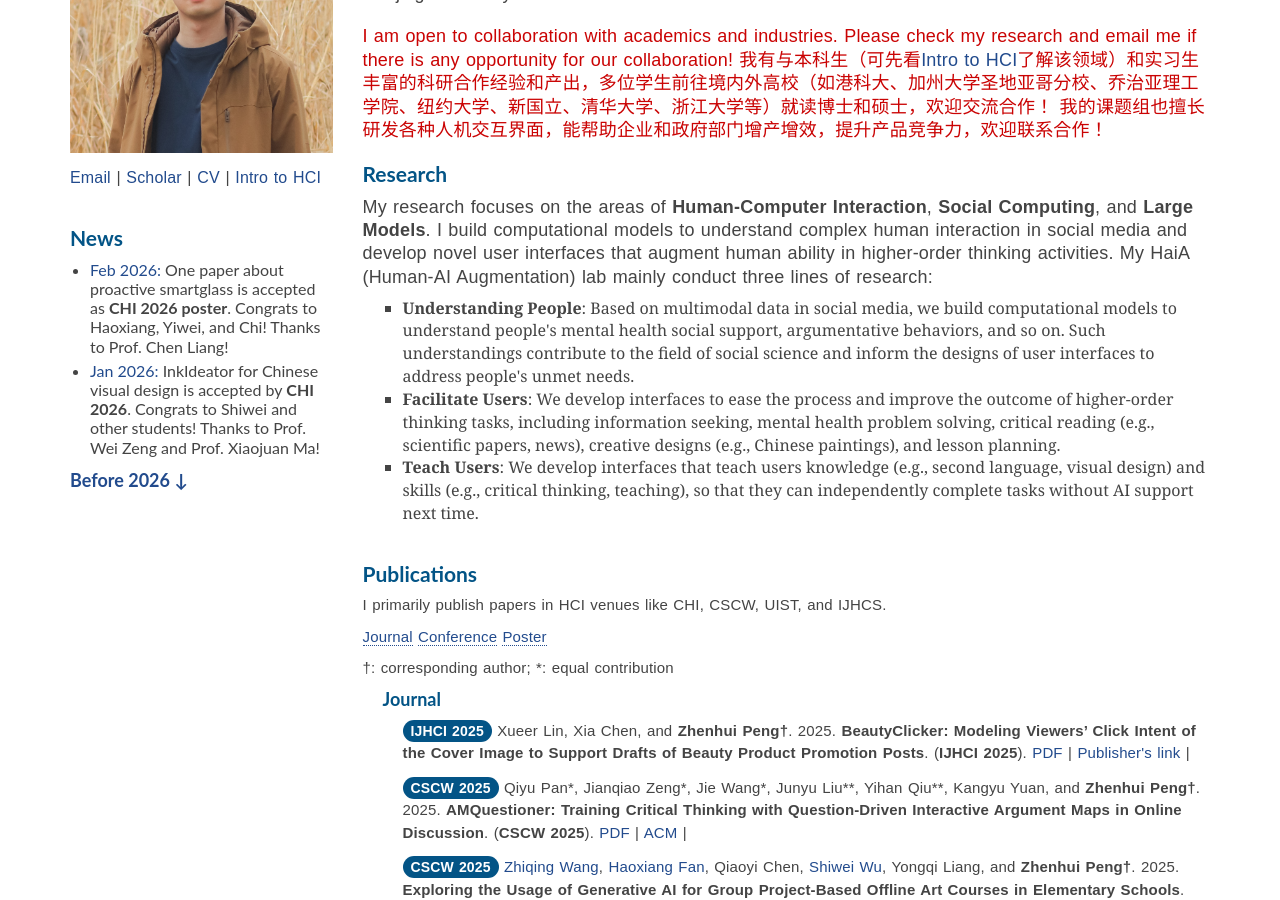
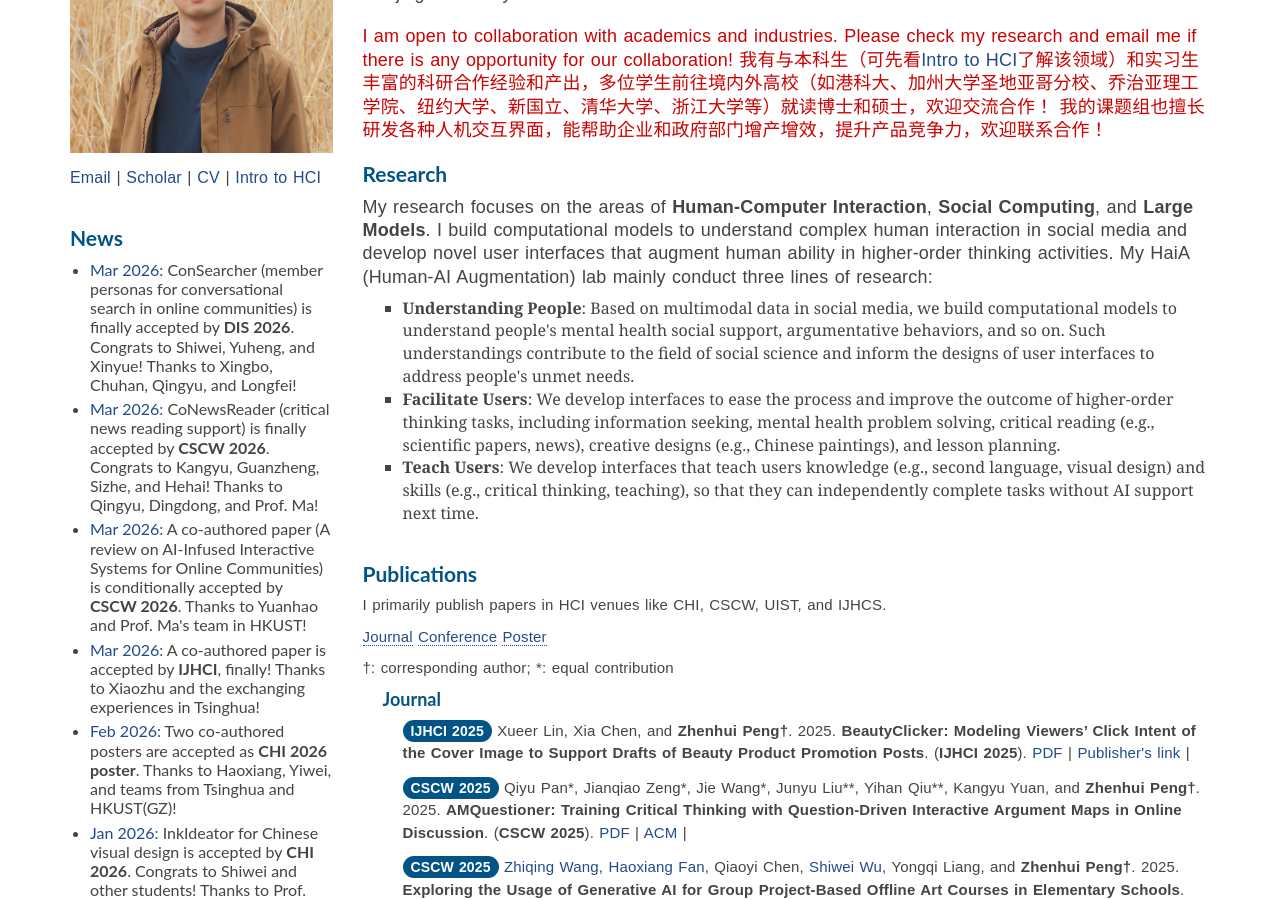
Before and after one commit to PenguinZhou/PenguinZhou.github.io, a Jekyll site: the page index.html, which Jekyll copies as it is, in a window 1280 px wide and 900 px high, scrolled down 205 px. Built offline with Jekyll 4.4.1, drawn with Linux system fonts in a browser that asks for light colours.

Commit message:
mar paper accept

```diff
--- a/index.html
+++ b/index.html
@@ -99,7 +99,19 @@
 
                     <ul>
                         <li>
-                            <a>Feb 2026:</a> One paper about proactive smartglass is accepted as <strong>CHI 2026 poster</strong>. Congrats to Haoxiang, Yiwei, and Chi! Thanks to Prof. Chen Liang!
+                            <a>Mar 2026:</a> ConSearcher (member personas for conversational search in online communities) is finally accepted by <strong>DIS 2026</strong>. Congrats to Shiwei, Yuheng, and Xinyue! Thanks to Xingbo, Chuhan, Qingyu, and Longfei!
+                        </li>
+                        <li>
+                            <a>Mar 2026:</a> CoNewsReader (critical news reading support) is finally accepted by <strong>CSCW 2026</strong>. Congrats to Kangyu, Guanzheng, Sizhe, and Hehai! Thanks to Qingyu, Dingdong, and Prof. Ma!
+                        </li>
+                        <li>
+                            <a>Mar 2026:</a> A co-authored paper (A review on AI-Infused Interactive Systems for Online Communities) is conditionally accepted by <strong>CSCW 2026</strong>. Thanks to Yuanhao and Prof. Ma's team in HKUST!
+                        </li>
+                        <li>
+                            <a>Mar 2026:</a> A co-authored paper is accepted by <strong>IJHCI</strong>, finally! Thanks to Xiaozhu and the exchanging experiences in Tsinghua!
+                        </li>
+                        <li>
+                            <a>Feb 2026:</a> Two co-authored posters are accepted as <strong>CHI 2026 poster</strong>. Thanks to Haoxiang, Yiwei, and teams from Tsinghua and HKUST(GZ)!
                         </li>
                         <li>
                             <a>Jan 2026:</a> InkIdeator for Chinese visual design is accepted by <strong>CHI 2026</strong>. Congrats to Shiwei and other students! Thanks to Prof. Wei Zeng and Prof. Xiaojuan Ma!
```
Also changed, not shown: 1 other file.
